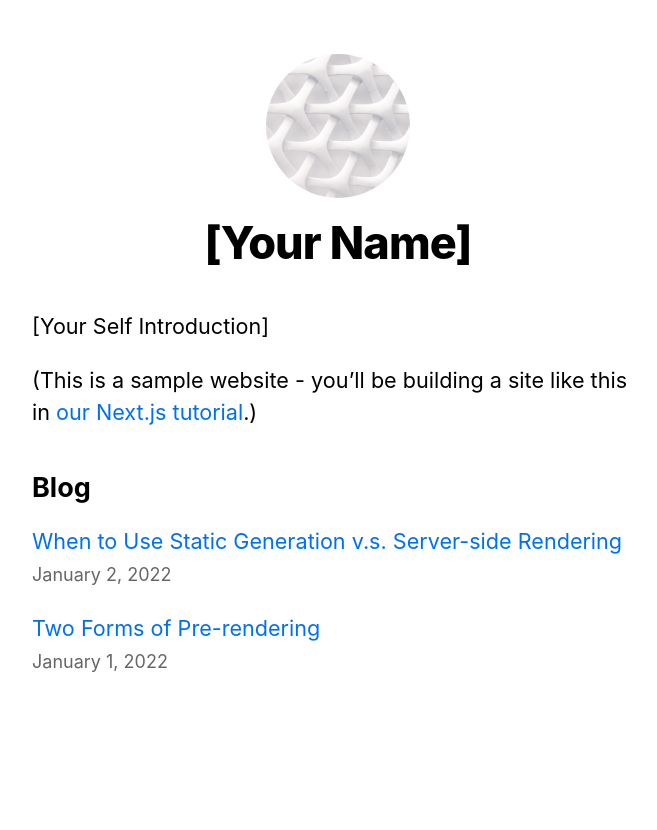
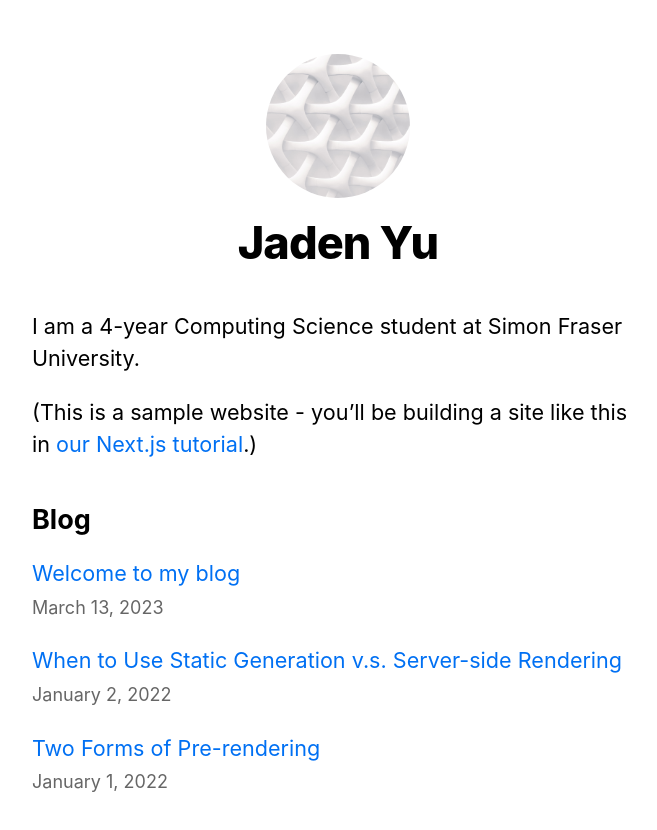
Before and after one commit to jadenyu/Nextjs-blog, a Next.js app: page / in a window 1280 px wide. Shown: the top 830 px of the page, without its empty margins (302-959 px from the left). Before the commit the page ends 800 px from the top, so only its background shows below. Built offline with nearby package versions, Linux system fonts and the light colour scheme.

Commit message:
Create blog

```diff
--- a/components/layout.js
+++ b/components/layout.js
@@ -4,8 +4,8 @@ import styles from './layout.module.css'
 import utilStyles from '../styles/utils.module.css'
 import Link from 'next/link'
 
-const name = '[Your Name]'
-export const siteTitle = 'Next.js Sample Website'
+const name = 'Jaden Yu'
+export const siteTitle = "Jaden Yu's Blog"
 
 export default function Layout({ children, home }) {
   return (
--- a/pages/_app.js
+++ b/pages/_app.js
@@ -1,4 +1,5 @@
 import '../styles/global.css'
+import 'tailwindcss/tailwind.css'
 
 export default function App({ Component, pageProps }) {
   return <Component {...pageProps} />
--- /dev/null
+++ b/pages/api/hello.js
@@ -0,0 +1,3 @@
+export default function handler(req, res) {
+    res.status(200).json({ text: 'Hello' });
+}
--- a/pages/index.js
+++ b/pages/index.js
@@ -12,7 +12,7 @@ export default function Home({ allPostsData }) {
         <title>{siteTitle}</title>
       </Head>
       <section className={utilStyles.headingMd}>
-        <p>[Your Self Introduction]</p>
+        <p>I am a 4-year Computing Science student at Simon Fraser University.</p>
         <p>
           (This is a sample website - you’ll be building a site like this in{' '}
           <a href="https://nextjs.org/learn">our Next.js tutorial</a>.)
--- /dev/null
+++ b/postcss.config.js
@@ -0,0 +1,6 @@
+module.exports = {
+  plugins: {
+    tailwindcss: {},
+    autoprefixer: {},
+  },
+}
--- /dev/null
+++ b/posts/新的一天.md
@@ -0,0 +1,6 @@
+---
+title: 'Welcome to my blog'
+date: '2023-03-13'
+---
+
+Welcome to my blog.
```
Also changed, not shown: package.json (+7 -0 lines), tailwind.config.js (added, +12 -0 lines), 2 other files (tests, documents, lock files or other folders).
